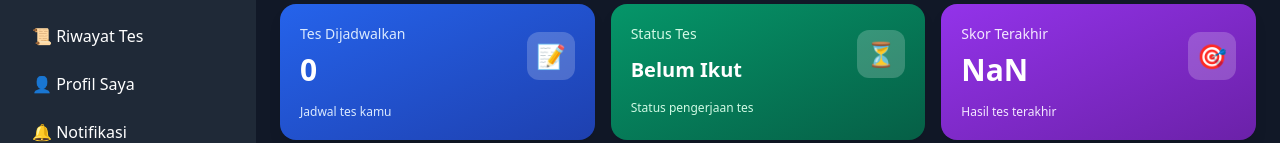
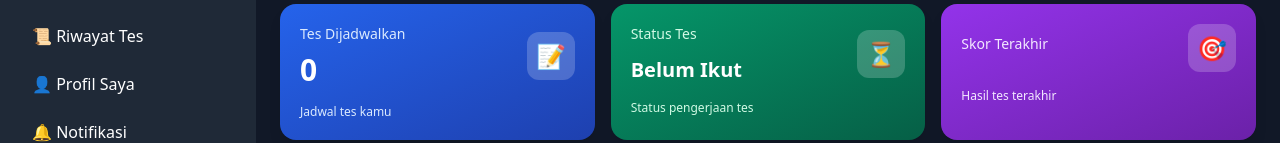
Before and after one commit to Sawaluddin-JR/Recrutment_Test, a React (Vite) app in the folder website/: page /home/user in a window 1280 px wide. Shown: the part 164-307 px from the top of the page. Built offline with nearby package versions, Linux system fonts and the light colour scheme; no server answers.

Commit message:
Error total score, solve

```diff
--- a/website/src/user/TestForm.jsx
+++ b/website/src/user/TestForm.jsx
@@ -160,7 +160,7 @@ const TestForm = () => {
             </p>
 
             <div className="text-5xl font-extrabold text-yellow-400 mb-2">
-              {resultDetail?.score * 10 ?? 0}
+              {resultDetail?.score ?? 0}
             </div>
 
             <div className="text-sm text-gray-500">
--- a/website/src/user/UserDashboard.jsx
+++ b/website/src/user/UserDashboard.jsx
@@ -117,7 +117,7 @@ const UserDashboard = () => {
             <div>
               <p className="text-purple-100 text-sm">Skor Terakhir</p>
               <h3 className="text-3xl font-bold text-white mt-2">
-                {latestTest?.score * 10 ?? "-"}
+                {Number.isNaN(latestTest?.score) ? "-" : latestTest?.score}
               </h3>
             </div>
 
@@ -307,7 +307,7 @@ const UserDashboard = () => {
 
                   <div className="flex items-end gap-2 mt-1">
                     <span className="text-4xl font-bold text-white">
-                      {latestTest.score * 10 ?? "-"}
+                      {Number.isNaN(latestTest?.score) ? "-" : latestTest?.score}
                     </span>
 
                     {latestTest.score !== null &&
```
